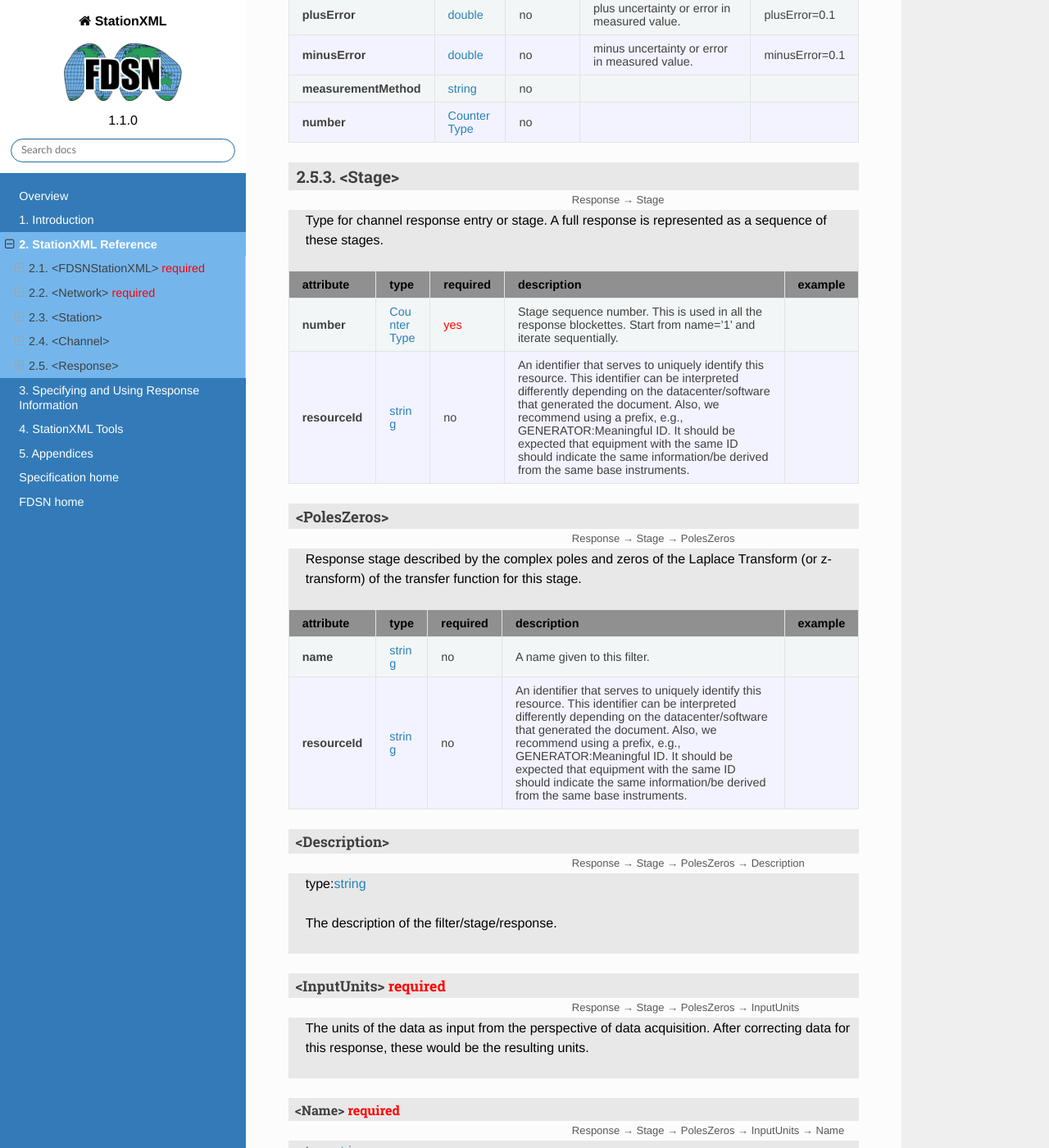
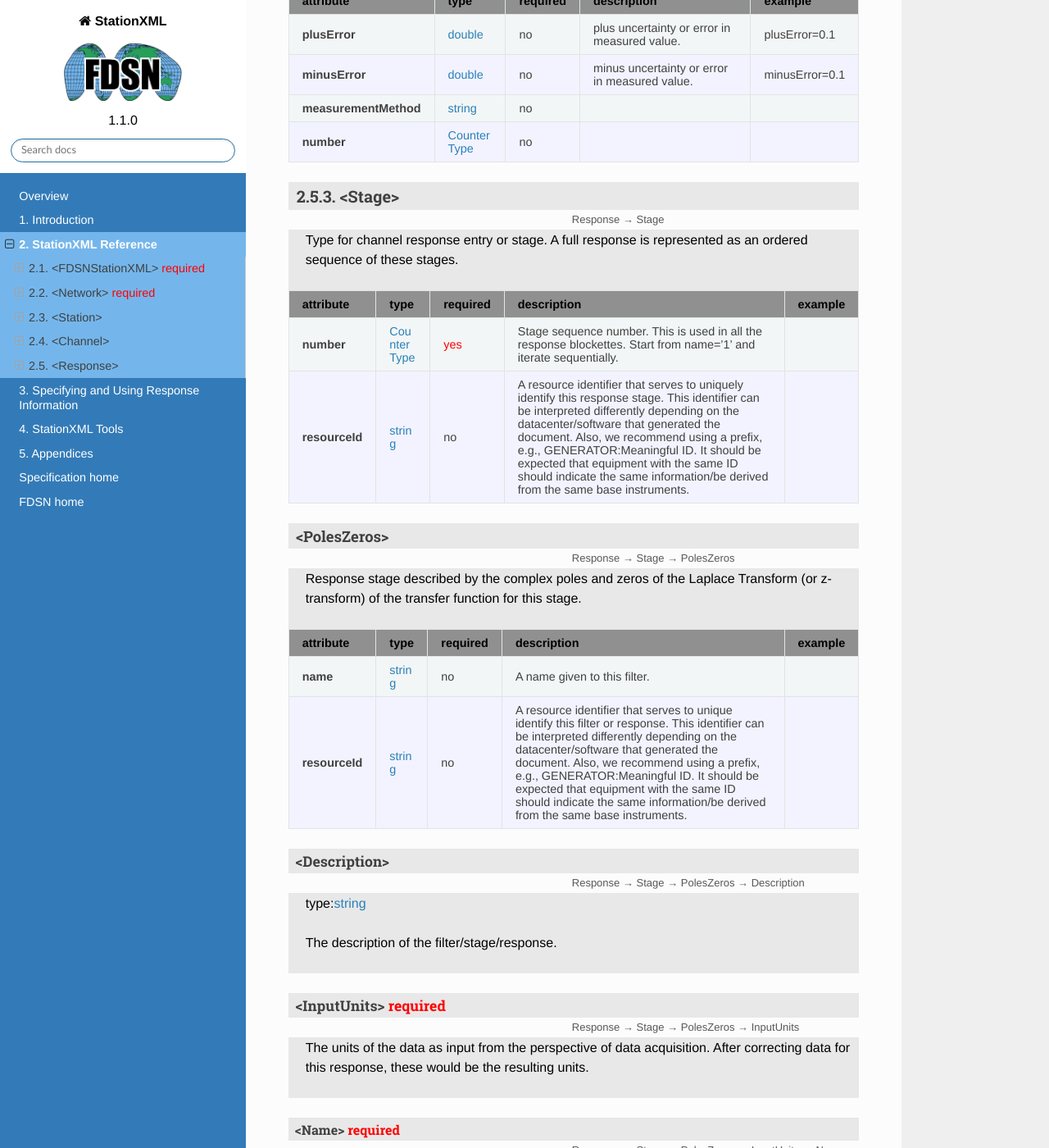
Before and after one commit to FDSN/StationXML, a Sphinx documentation site: the page built from docs/reference.rst, in a window 1280 px wide and 1400 px high, scrolled down 48533 px. Shown: the whole window at 82% size. Built offline with Sphinx 7.4.7 and the Read the Docs theme 2.0.0, drawn with Linux system fonts in a browser that asks for light colours; some of the changed text lies outside the part shown.

Commit message:
Update documentation extracted from schema

```diff
--- a/docs/level-network.rst
+++ b/docs/level-network.rst
@@ -15,7 +15,7 @@
 
    .. container:: description
 
-      The Network container. All station metadata for this network is contained within this element. A Description element may be included with the official network name and other descriptive information. An Identifier element may be included to designate a persistent identifier (e.g. DOI) to use for citation. A Comment element may be included for arbitrary comments.
+      The Network container. All station metadata for this network is contained within this element. A Description element may be included with the official network name and other descriptive information. An Identifier element may be included to designate a persistent identifier (e.g. DOI) to use for citation. A Comment element may be included for additional comments.
 
    .. container:: example
 
@@ -450,7 +450,7 @@
 
    .. container:: description
 
-      Telephone phonenumber.
+      Telephone number.
 
    .. container:: example
 
@@ -803,7 +803,7 @@
 
    .. container:: description
 
-      Telephone phonenumber.
+      Telephone number.
 
    .. container:: example
 
--- a/docs/level-response.rst
+++ b/docs/level-response.rst
@@ -354,7 +354,7 @@
       :widths: auto
 
       **name**, :ref:`string<type-glossary>`, no, "A name given to this filter.", ""
-      **resourceId**, :ref:`string<type-glossary>`, no, "An identifier that serves to uniquely identify this resource. This identifier can be interpreted differently depending on the datacenter/software that generated the document. Also, we recommend using a prefix, e.g., GENERATOR:Meaningful ID. It should be expected that equipment with the same ID should indicate the same information/be derived from the same base instruments.", ""
+      **resourceId**, :ref:`string<type-glossary>`, no, "A resource identifier that serves to unique identify this filter or response. This identifier can be interpreted differently depending on the datacenter/software that generated the document. Also, we recommend using a prefix, e.g., GENERATOR:Meaningful ID. It should be expected that equipment with the same ID should indicate the same information/be derived from the same base instruments.", ""
 
 
 :raw-latex:`\noindent\rule{\textwidth}{1pt}`
@@ -764,7 +764,7 @@
 
    .. container:: description
 
-      Type for channel response entry or stage. A full response is represented as a sequence of these stages.
+      Type for channel response entry or stage. A full response is represented as an ordered sequence of these stages.
 
 .. tabularcolumns::|l|l|l|1|1|
 
@@ -775,7 +775,7 @@
       :widths: auto
 
       **number**, :ref:`CounterType<type-glossary>`, :red:`yes`, "Stage sequence number. This is used in all the response blockettes. Start from name='1' and iterate sequentially.", ""
-      **resourceId**, :ref:`string<type-glossary>`, no, "An identifier that serves to uniquely identify this resource. This identifier can be interpreted differently depending on the datacenter/software that generated the document. Also, we recommend using a prefix, e.g., GENERATOR:Meaningful ID. It should be expected that equipment with the same ID should indicate the same information/be derived from the same base instruments.", ""
+      **resourceId**, :ref:`string<type-glossary>`, no, "A resource identifier that serves to uniquely identify this response stage. This identifier can be interpreted differently depending on the datacenter/software that generated the document. Also, we recommend using a prefix, e.g., GENERATOR:Meaningful ID. It should be expected that equipment with the same ID should indicate the same information/be derived from the same base instruments.", ""
 
 
 :raw-latex:`\noindent\rule{\textwidth}{1pt}`
@@ -803,7 +803,7 @@
       :widths: auto
 
       **name**, :ref:`string<type-glossary>`, no, "A name given to this filter.", ""
-      **resourceId**, :ref:`string<type-glossary>`, no, "An identifier that serves to uniquely identify this resource. This identifier can be interpreted differently depending on the datacenter/software that generated the document. Also, we recommend using a prefix, e.g., GENERATOR:Meaningful ID. It should be expected that equipment with the same ID should indicate the same information/be derived from the same base instruments.", ""
+      **resourceId**, :ref:`string<type-glossary>`, no, "A resource identifier that serves to unique identify this filter or response. This identifier can be interpreted differently depending on the datacenter/software that generated the document. Also, we recommend using a prefix, e.g., GENERATOR:Meaningful ID. It should be expected that equipment with the same ID should indicate the same information/be derived from the same base instruments.", ""
 
 
 :raw-latex:`\noindent\rule{\textwidth}{1pt}`
@@ -1308,7 +1308,7 @@
       :widths: auto
 
       **name**, :ref:`string<type-glossary>`, no, "A name given to this filter.", ""
-      **resourceId**, :ref:`string<type-glossary>`, no, "An identifier that serves to uniquely identify this resource. This identifier can be interpreted differently depending on the datacenter/software that generated the document. Also, we recommend using a prefix, e.g., GENERATOR:Meaningful ID. It should be expected that equipment with the same ID should indicate the same information/be derived from the same base instruments.", ""
+      **resourceId**, :ref:`string<type-glossary>`, no, "A resource identifier that serves to unique identify this filter or response. This identifier can be interpreted differently depending on the datacenter/software that generated the document. Also, we recommend using a prefix, e.g., GENERATOR:Meaningful ID. It should be expected that equipment with the same ID should indicate the same information/be derived from the same base instruments.", ""
 
 
 :raw-latex:`\noindent\rule{\textwidth}{1pt}`
@@ -1612,7 +1612,7 @@
       :widths: auto
 
       **name**, :ref:`string<type-glossary>`, no, "A name given to this filter.", ""
-      **resourceId**, :ref:`string<type-glossary>`, no, "An identifier that serves to uniquely identify this resource. This identifier can be interpreted differently depending on the datacenter/software that generated the document. Also, we recommend using a prefix, e.g., GENERATOR:Meaningful ID. It should be expected that equipment with the same ID should indicate the same information/be derived from the same base instruments.", ""
+      **resourceId**, :ref:`string<type-glossary>`, no, "A resource identifier that serves to unique identify this filter or response. This identifier can be interpreted differently depending on the datacenter/software that generated the document. Also, we recommend using a prefix, e.g., GENERATOR:Meaningful ID. It should be expected that equipment with the same ID should indicate the same information/be derived from the same base instruments.", ""
 
 
 :raw-latex:`\noindent\rule{\textwidth}{1pt}`
@@ -1934,7 +1934,7 @@
       :widths: auto
 
       **name**, :ref:`string<type-glossary>`, no, "A name given to this filter.", ""
-      **resourceId**, :ref:`string<type-glossary>`, no, "An identifier that serves to uniquely identify this resource. This identifier can be interpreted differently depending on the datacenter/software that generated the document. Also, we recommend using a prefix, e.g., GENERATOR:Meaningful ID. It should be expected that equipment with the same ID should indicate the same information/be derived from the same base instruments.", ""
+      **resourceId**, :ref:`string<type-glossary>`, no, "A resource identifier that serves to unique identify this filter or response. This identifier can be interpreted differently depending on the datacenter/software that generated the document. Also, we recommend using a prefix, e.g., GENERATOR:Meaningful ID. It should be expected that equipment with the same ID should indicate the same information/be derived from the same base instruments.", ""
 
 
 :raw-latex:`\noindent\rule{\textwidth}{1pt}`
@@ -2445,7 +2445,7 @@
       :widths: auto
 
       **name**, :ref:`string<type-glossary>`, no, "A name given to this filter.", ""
-      **resourceId**, :ref:`string<type-glossary>`, no, "An identifier that serves to uniquely identify this resource. This identifier can be interpreted differently depending on the datacenter/software that generated the document. Also, we recommend using a prefix, e.g., GENERATOR:Meaningful ID. It should be expected that equipment with the same ID should indicate the same information/be derived from the same base instruments.", ""
+      **resourceId**, :ref:`string<type-glossary>`, no, "A resource identifier that serves to unique identify this filter or response. This identifier can be interpreted differently depending on the datacenter/software that generated the document. Also, we recommend using a prefix, e.g., GENERATOR:Meaningful ID. It should be expected that equipment with the same ID should indicate the same information/be derived from the same base instruments.", ""
 
 
 :raw-latex:`\noindent\rule{\textwidth}{1pt}`
```
Also changed, not shown: other parts of docs/level-response.rst (+1 -1 lines), docs/level-channel.rst (+14 -14 lines), docs/level-preamble.rst (+5 -5 lines), docs/level-station.rst (+7 -7 lines).
